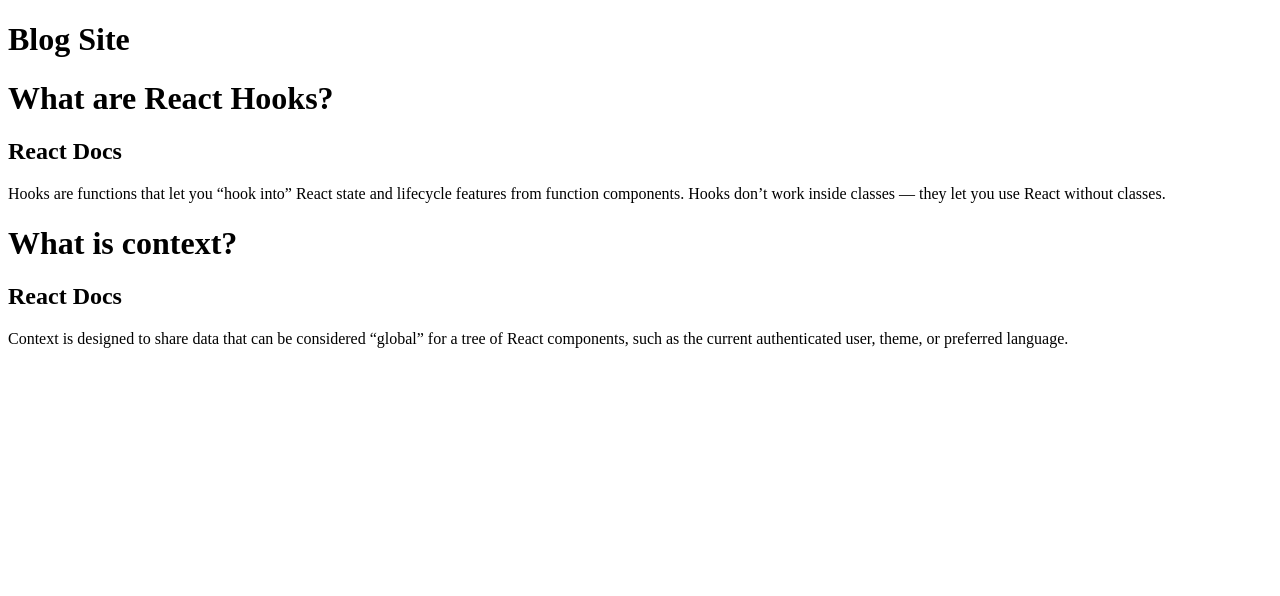
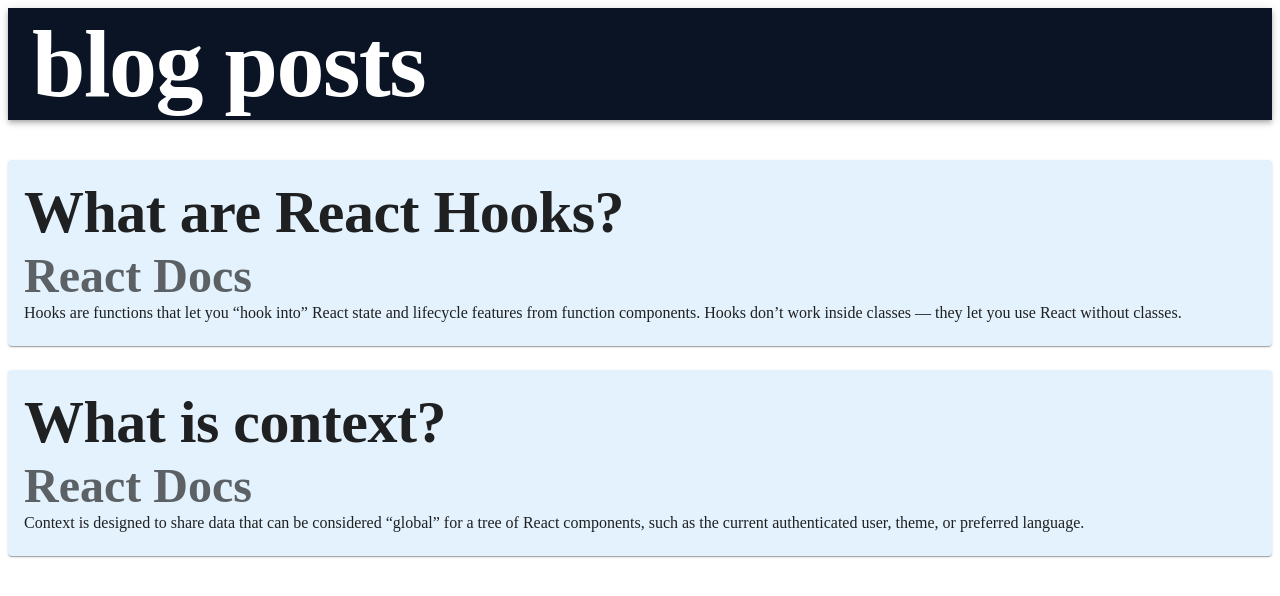
Before and after one commit to stephnitis/blog-site, a React (Create React App) app: page / in a window 1280 px wide. Shown: the top 596 px of the page. Built offline with nearby package versions, Linux system fonts and the light colour scheme.

Commit message:
bad style

```diff
--- a/package.json
+++ b/package.json
@@ -3,12 +3,18 @@
   "version": "0.1.0",
   "private": true,
   "dependencies": {
+    "@emotion/react": "^11.10.5",
+    "@emotion/styled": "^11.10.5",
+    "@mui/material": "^5.11.3",
     "@testing-library/jest-dom": "^5.16.5",
     "@testing-library/react": "^13.4.0",
     "@testing-library/user-event": "^13.5.0",
     "react": "^18.2.0",
     "react-dom": "^18.2.0",
+    "react-redux": "^8.0.5",
     "react-scripts": "5.0.1",
+    "redux": "^4.2.0",
+    "redux-devtools-extension": "^2.13.9",
     "web-vitals": "^2.1.4"
   },
   "scripts": {
--- a/src/App.js
+++ b/src/App.js
@@ -1,16 +1,62 @@
 import Posts from './components/Posts';
 import Comments from './components/Comments';
+import Header from './components/Header'
+
+import { ThemeProvider, createTheme } from '@mui/material/styles';
+
+export const theme = createTheme({
+
+  palette: {
+    type: 'light',
+    primary: {
+      main: '#0b1425',
+      dark: '#0b0f39',
+      light: '#bbdefb',
+    },
+    secondary: {
+      main: '#50716b',
+      light: '#cfece7',
+      dark: '#031c18',
+    },
+    background: {
+      default: '#aee3fb',
+      paper: '#e3f2fd',
+    },
+    divider: '#1e1e20',
+  },
+
+  typography: {
+    h1: {
+      fontFamily: 'Montserrat',
+      fontWeight: 700,
+    },
+    h2: {
+      fontFamily: 'Montserrat',
+      fontWeight: 700,
+    },
+    h3: {
+      fontWeight: 600,
+      fontFamily: 'Montserrat',
+      display: 'flex'
+    },
+  }
+
+})
 
 function App() {
+
   return (
     <div className="App">
+            <ThemeProvider theme={theme}>
+
       <header className="App-header">
-        <h1>Blog Site</h1>
+        <Header />
       </header>
       <main>
         <Posts />
         <Comments />
       </main>
+            </ThemeProvider>
     </div>
   );
 }
--- /dev/null
+++ b/src/components/Header.jsx
@@ -0,0 +1,27 @@
+import Typography from '@mui/material/Typography';
+import { Toolbar } from '@mui/material';
+import AppBar from '@mui/material/AppBar';
+import Box from '@mui/material/Box';
+
+const Header = () => {
+
+
+
+  return (
+    <>
+      <Box
+        width="100%"
+        alignItems="center"
+        sx={{ mb: 5}}
+      >
+        <AppBar position="static">
+          <Toolbar >
+            <Typography variant="h1">blog posts</Typography>
+          </Toolbar>
+        </AppBar>
+      </Box>
+    </>
+  )
+}
+
+export default Header;
--- a/src/components/Posts.jsx
+++ b/src/components/Posts.jsx
@@ -1,4 +1,11 @@
 import { connect } from 'react-redux';
+
+import Stack from '@mui/material/Stack';
+import Card from '@mui/material/Card';
+import Typography from '@mui/material/Typography';
+// import CardActions from '@mui/material/CardActions';
+import CardContent from '@mui/material/CardContent';
+// import Button from '@mui/material/Button';
 
 
 const Posts = (props) => {
@@ -8,15 +15,17 @@
 
   return (
     <>
-      <div className="posts-container">
+      <Stack spacing={3}>
         {props.allPosts.map((post, index) => (
-          <div key={`post-${index}`}>
-            <h1>{post.title}</h1>
-            <h2>{post.author}</h2>
-            <p>{post.content}</p>
-          </div>
+          <Card key={`post-${index}`} className="posts-container">
+            <CardContent >
+              <Typography variant="h2">{post.title}</Typography>
+              <Typography variant="h3" color="text.secondary">{post.author}</Typography>
+              <Typography variant="body">{post.content}</Typography>
+            </CardContent>
+          </Card>
         ))}
-      </div>
+      </Stack>
     </>
   )
 }
```
Also changed, not shown: 1 other file (tests, documents, lock files or other folders).
